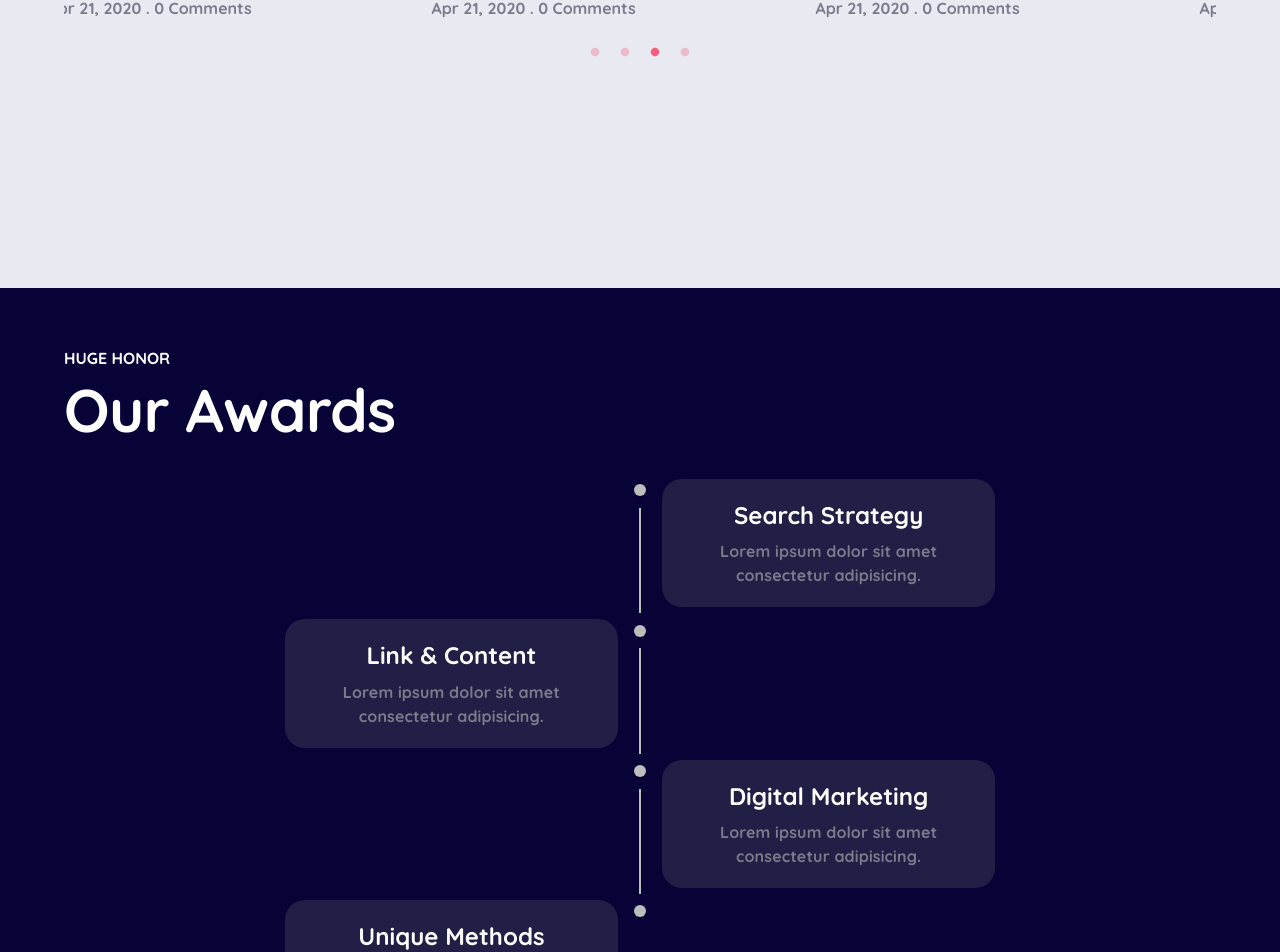
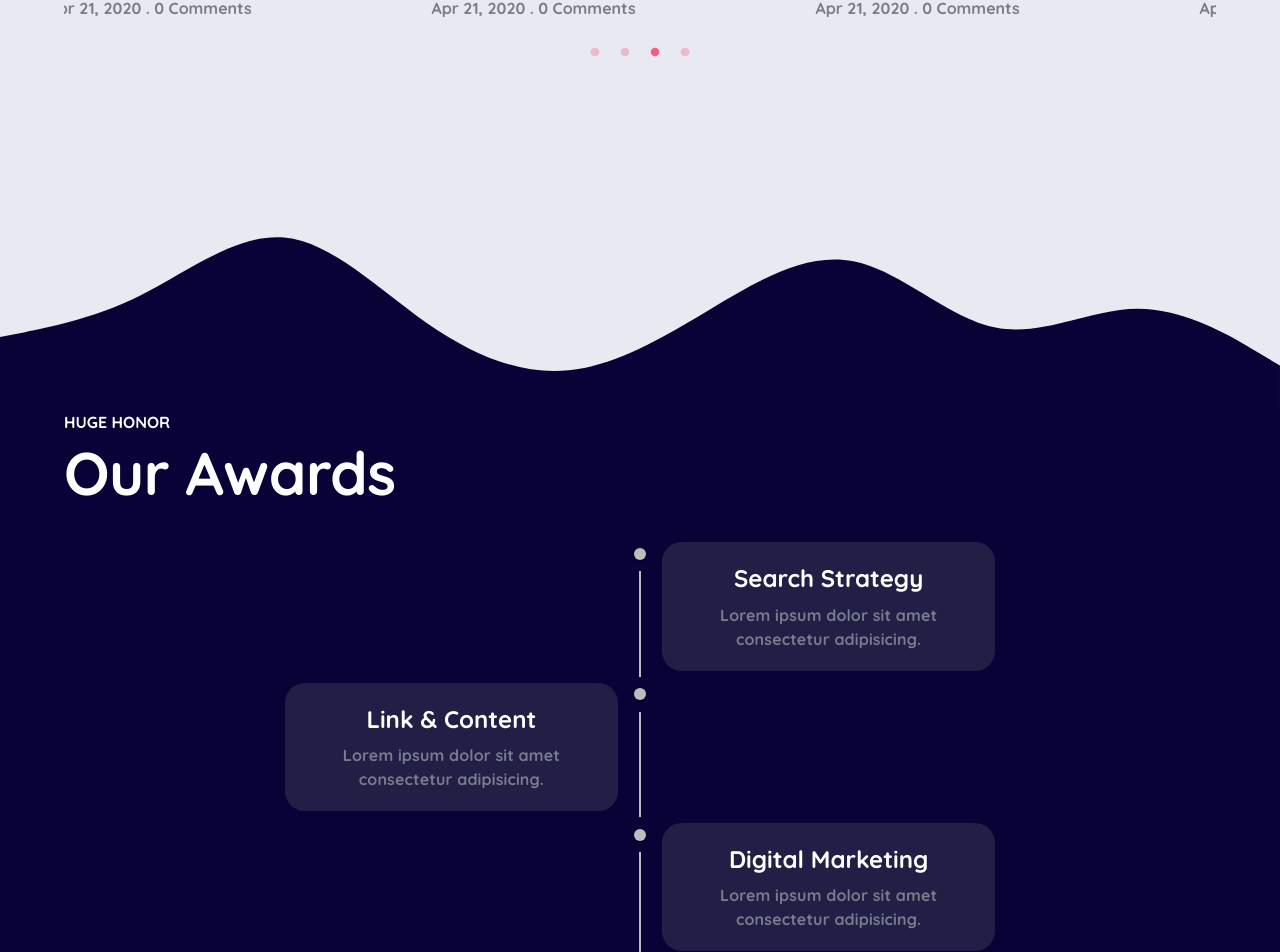
Before and after one commit to Khurshida-Meem/random-service, a React (Create React App) app: page / in a window 1280 px wide. Shown: the part 2220-3172 px from the top of the page. Built offline with nearby package versions, Linux system fonts and the light colour scheme.

Commit message:
added curve on award section

```diff
--- a/src/Pages/Home/Awards/Awards.css
+++ b/src/Pages/Home/Awards/Awards.css
@@ -1,36 +1,8 @@
-/* .section {
-    width: 100%;
-    min-height: 300px;
-
+svg{
+    display: block;
 }
 
-.pattern-bottom {
-    position: relative;
-    background-color: #080337;
-    background-image: linear-gradient(315deg,
-    #080337 0%, #080337 74%);
-
+.curved.upper{
+    background-color: #E8E9F1;
+    margin-bottom: -10px;
 }
-
-.pattern-bottom:after {
-    content: "";
-    position: absolute;
-    top: 0;
-    left: 0;
-    width: 100%;
-    height: 200px;
-    background: url('../../../images/wave-final.png');
-    background-size: cover;
-    background-repeat: no-repeat;
-}
-/* .pattern:after {
-    content: "";
-    position: absolute;
-    top: 0;
-    left: 0;
-    width: 100%;
-    height: 200px;
-    background: url('../../../images/wave-final.png');
-    background-size: cover;
-    background-repeat: no-repeat; */
-/* }  */
--- a/src/Pages/Home/Awards/Awards.js
+++ b/src/Pages/Home/Awards/Awards.js
@@ -5,9 +5,13 @@ import AwardTimeline from './AwardTimeline';
 
 const Awards = () => {
     return (
-        <Box sx={{ background: '#080337', margin: '150px 0' }}>
+        <>
+            <div className='curved upper'>
+                <svg xmlns="http://www.w3.org/2000/svg" viewBox="0 0 1440 319"><path fill="#080337" fill-opacity="1" d="M0,224L26.7,218.7C53.3,213,107,203,160,176C213.3,149,267,107,320,112C373.3,117,427,171,480,208C533.3,245,587,267,640,261.3C693.3,256,747,224,800,192C853.3,160,907,128,960,138.7C1013.3,149,1067,203,1120,213.3C1173.3,224,1227,192,1280,192C1333.3,192,1387,224,1413,240L1440,256L1440,320L1413.3,320C1386.7,320,1333,320,1280,320C1226.7,320,1173,320,1120,320C1066.7,320,1013,320,960,320C906.7,320,853,320,800,320C746.7,320,693,320,640,320C586.7,320,533,320,480,320C426.7,320,373,320,320,320C266.7,320,213,320,160,320C106.7,320,53,320,27,320L0,320Z" data-darkreader-inline-fill=""></path></svg>
+            </div>
+            <Box sx={{ background: '#080337' }}>
                 <Container>
-                <Box sx={{ padding: '60px 0' }}>
+                    <Box>
                         <Box>
                             <Typography sx={{ color: '#fff' }} variant="p" component="div" gutterBottom>
                                 HUGE HONOR
@@ -21,7 +25,10 @@ const Awards = () => {
                         </Box>
                     </Box>
                 </Container>
+                <svg className='svg-bottom' xmlns="http://www.w3.org/2000/svg" viewBox="0 0 1440 319"><path fill="#E8E9F1" fill-opacity="1" d="M0,224L26.7,218.7C53.3,213,107,203,160,176C213.3,149,267,107,320,112C373.3,117,427,171,480,208C533.3,245,587,267,640,261.3C693.3,256,747,224,800,192C853.3,160,907,128,960,138.7C1013.3,149,1067,203,1120,213.3C1173.3,224,1227,192,1280,192C1333.3,192,1387,224,1413,240L1440,256L1440,320L1413.3,320C1386.7,320,1333,320,1280,320C1226.7,320,1173,320,1120,320C1066.7,320,1013,320,960,320C906.7,320,853,320,800,320C746.7,320,693,320,640,320C586.7,320,533,320,480,320C426.7,320,373,320,320,320C266.7,320,213,320,160,320C106.7,320,53,320,27,320L0,320Z" data-darkreader-inline-fill=""></path></svg>
             </Box>
+
+        </>
     );
 };
 
```
Lines whose indentation alone changed are shown as unchanged.
